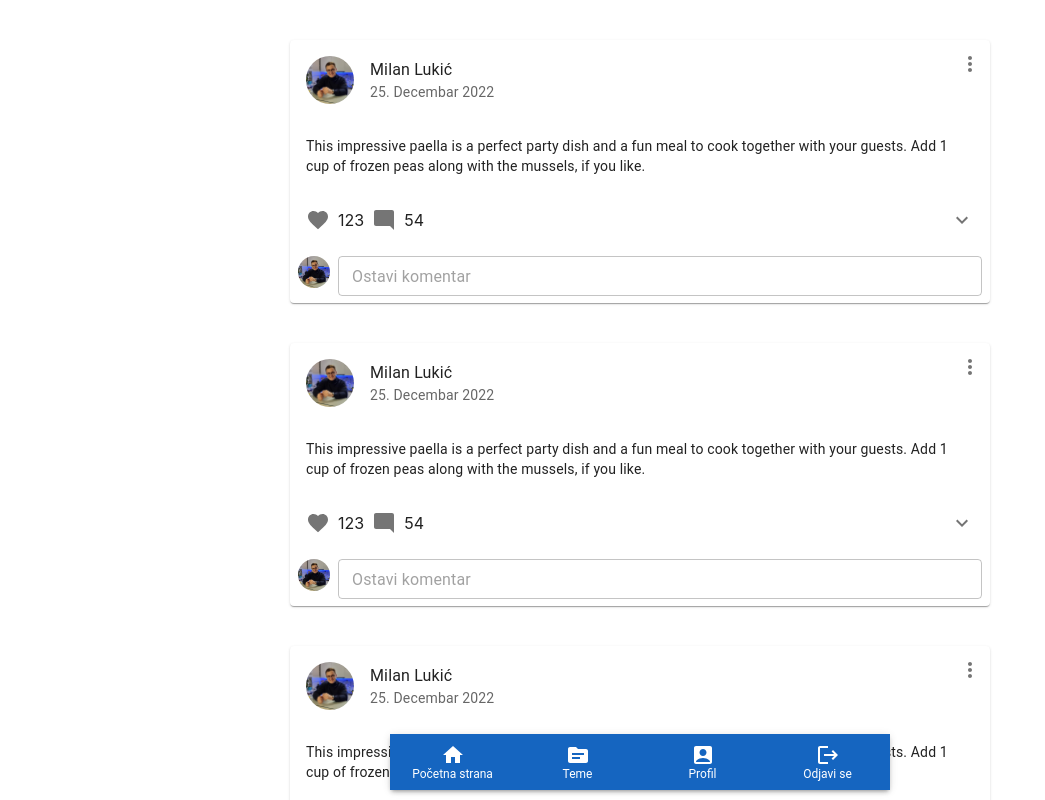
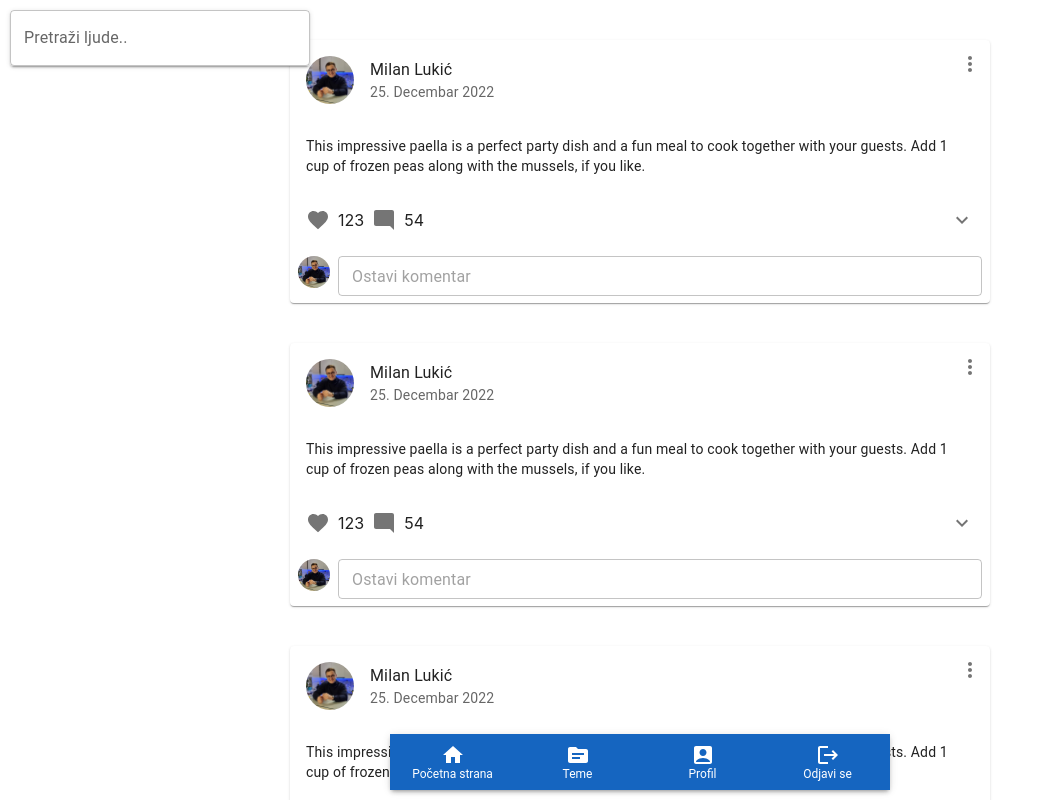
Before and after one commit to elfak-todo/prove-me-wrong, a React (Create React App) app in the folder Frontend/: page /home in a window 1280 px wide. Shown: the top 800 px of the page, without its empty margins (0-1045 px from the left). Built offline with nearby package versions, Linux system fonts and the light colour scheme; the HTML template or start-up script is replaced by a standard one.

Commit message:
-Search bar dizajn

```diff
--- /dev/null
+++ b/Frontend/src/components/search/Search.css
@@ -0,0 +1,9 @@
+.search-main {
+    position: fixed;
+    left: 0;
+    right: 0;
+    top: 0;
+    width: 300px;
+    margin-left: 10px;
+    margin-top: 10px;
+}
--- /dev/null
+++ b/Frontend/src/components/search/Search.tsx
@@ -0,0 +1,24 @@
+import { Autocomplete, Paper, TextField } from "@mui/material";
+import "./Search.css";
+
+function Search() {
+  const opt = ["Luka Kocic", "Andrija Mitic", "Igor Antolovic"];
+  return (
+    <Paper className="search-main" elevation={2}>
+      <Autocomplete
+        freeSolo
+        options={opt.map((option) => option)}
+        renderInput={(params) => (
+          <TextField
+            {...params}
+            label="Pretraži ljude.."
+            variant="outlined"
+            color="primary"
+          />
+        )}
+      />
+    </Paper>
+  );
+}
+
+export default Search;
--- a/Frontend/src/pages/home/HomePage.tsx
+++ b/Frontend/src/pages/home/HomePage.tsx
@@ -1,11 +1,15 @@
 import Feed from "../../components/feed/Feed";
+import Search from "../../components/search/Search";
 import "./HomePage.css";
 
 function HomePage() {
   return (
-    <div className="feed-div">
-      <Feed />
-    </div>
+    <>
+      <div className="feed-div">
+        <Feed />
+      </div>
+      <Search />
+    </>
   );
 }
 
```
